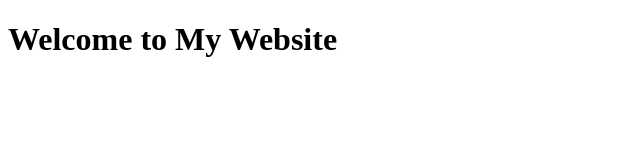
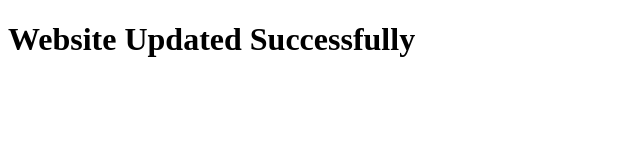
Before and after one commit to mansimodi313/WebProject, a plain HTML site: page index.html in a window 1280 px wide. Shown: the whole page, without its empty margins (0-640 px from the left). Drawn offline with Linux system fonts and the light colour scheme.

Commit message:
Website Updated

```diff
--- a/index.html
+++ b/index.html
@@ -4,6 +4,6 @@
 <title>My Website</title>
 </head>
 <body>
-<h1>Welcome to My Website</h1>
+<h1>Website Updated Successfully</h1>
 </body>
 </html>
```
